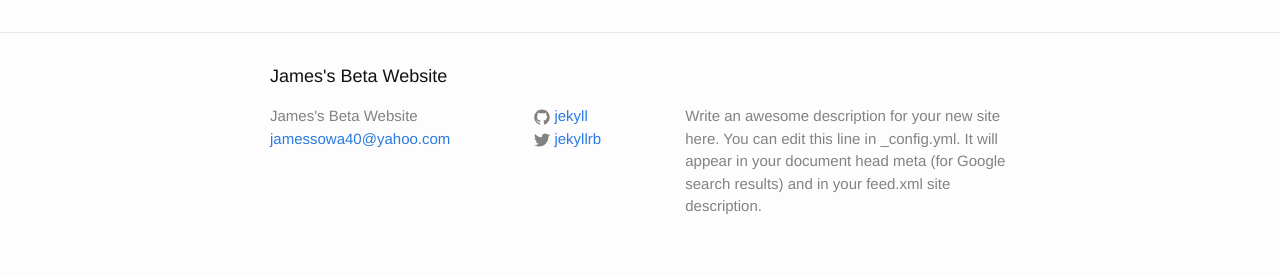
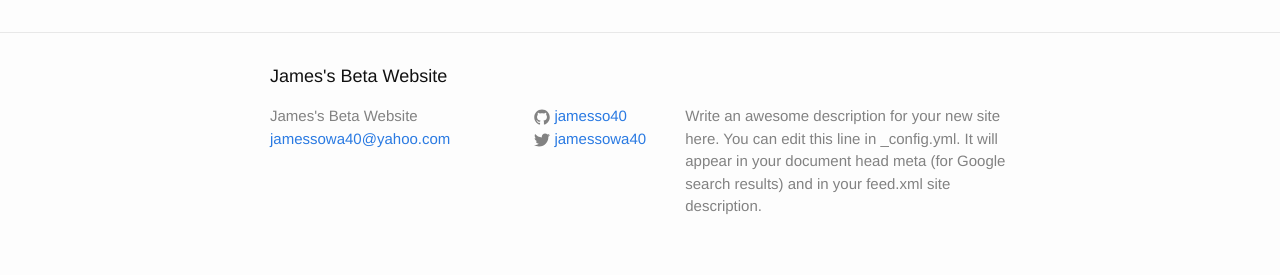
Before and after one commit to jamesso40/jamesso40.github.io, a Jekyll site: the page built from index.html, in a window 1280 px wide. Shown: the part 888-1163 px from the top of the page. Built offline with Jekyll 4.4.1, drawn with Linux system fonts in a browser that asks for light colours.

Commit message:
Update _config.yml

```diff
--- a/_config.yml
+++ b/_config.yml
@@ -14,8 +14,8 @@ description: > # this means to ignore newlines until "baseurl:"
   Google search results) and in your feed.xml site description.
 baseurl: "" # the subpath of your site, e.g. /blog
 url: "http://yourdomain.com" # the base hostname & protocol for your site
-twitter_username: jekyllrb
-github_username:  jekyll
+twitter_username: jamessowa40
+github_username:  jamesso40
 
 # Build settings
 markdown: kramdown
```
